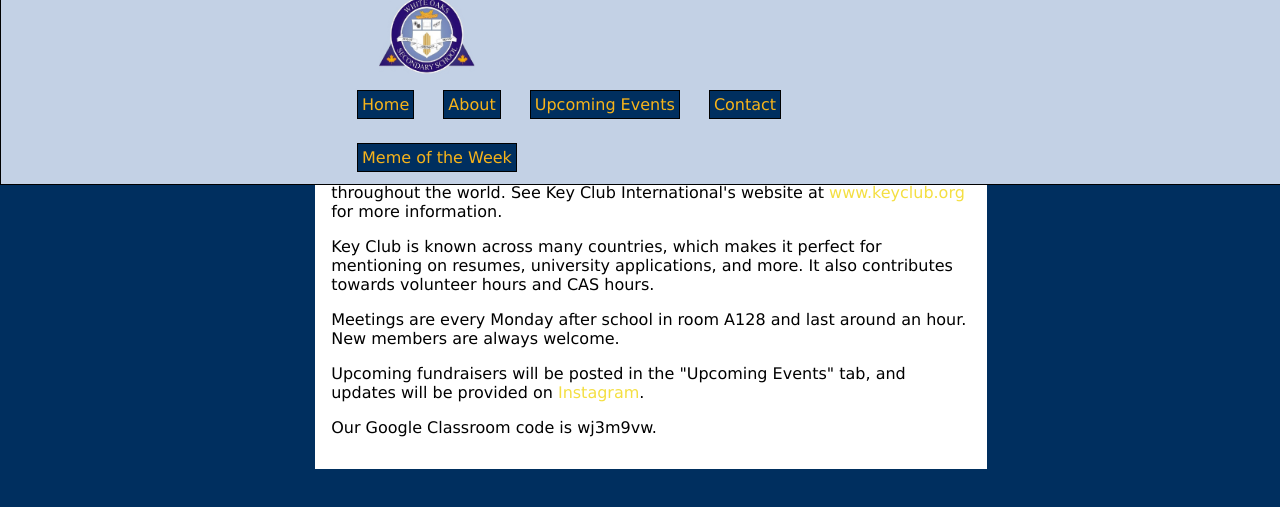
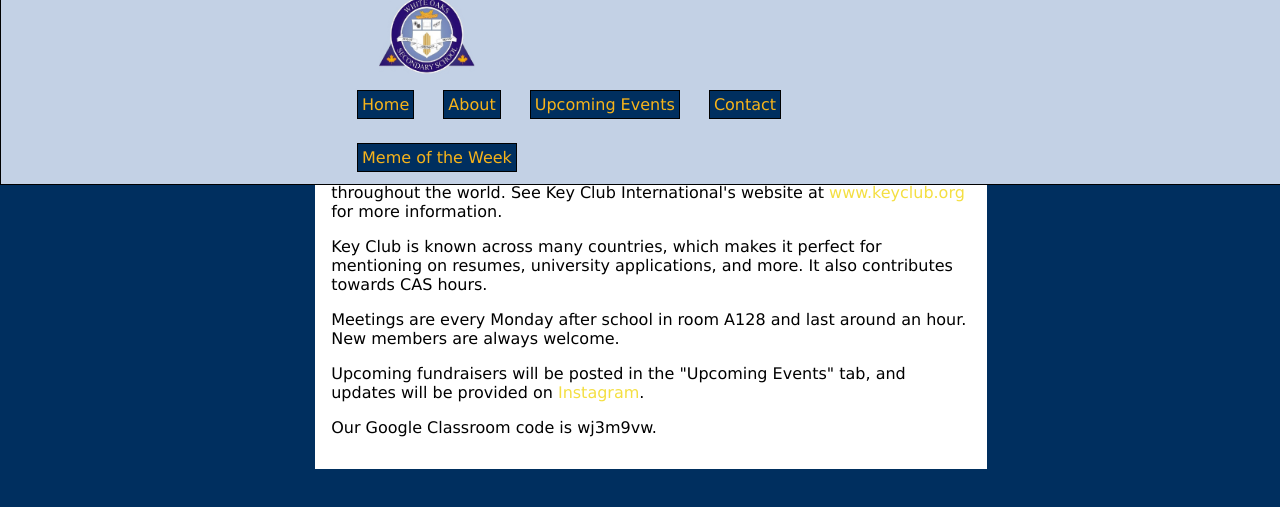
Before and after one commit to wosskeyclub/wosskeyclub.github.io, a plain HTML site: page about.html in a window 1280 px wide. Shown: the part 127-634 px from the top of the page. Drawn offline with Linux system fonts and the light colour scheme.

Commit message:
Update about.html

```diff
--- a/about.html
+++ b/about.html
@@ -24,7 +24,7 @@
 		<div id="content">
 		<h3>About</h3>
 		<p>The White Oaks Key Club is a fundraising club that raises money for various charities around our community. Key Club helps Kiwanis carry out their mission of serving the world. We help students develop leadership skills and serve our community. We are one of the many Key Clubs found in high schools throughout the world. See Key Club International's website at <a href="http://www.keyclub.org/" class="link">www.keyclub.org</a> for more information.</p>
-		<p>Key Club is known across many countries, which makes it perfect for mentioning on resumes, university applications, and more. It also contributes towards volunteer hours and CAS hours.</p>
+		<p>Key Club is known across many countries, which makes it perfect for mentioning on resumes, university applications, and more. It also contributes towards CAS hours.</p>
 		<p>Meetings are every Monday after school in room A128 and last around an hour. New members are always welcome.</p>
 		<p>Upcoming fundraisers will be posted in the "Upcoming Events" tab, and updates will be provided on <a href="https://www.instagram.com/wosskeyclub/?hl=en">Instagram</a>.</p>
 		<p>Our Google Classroom code is wj3m9vw.</p>
```
